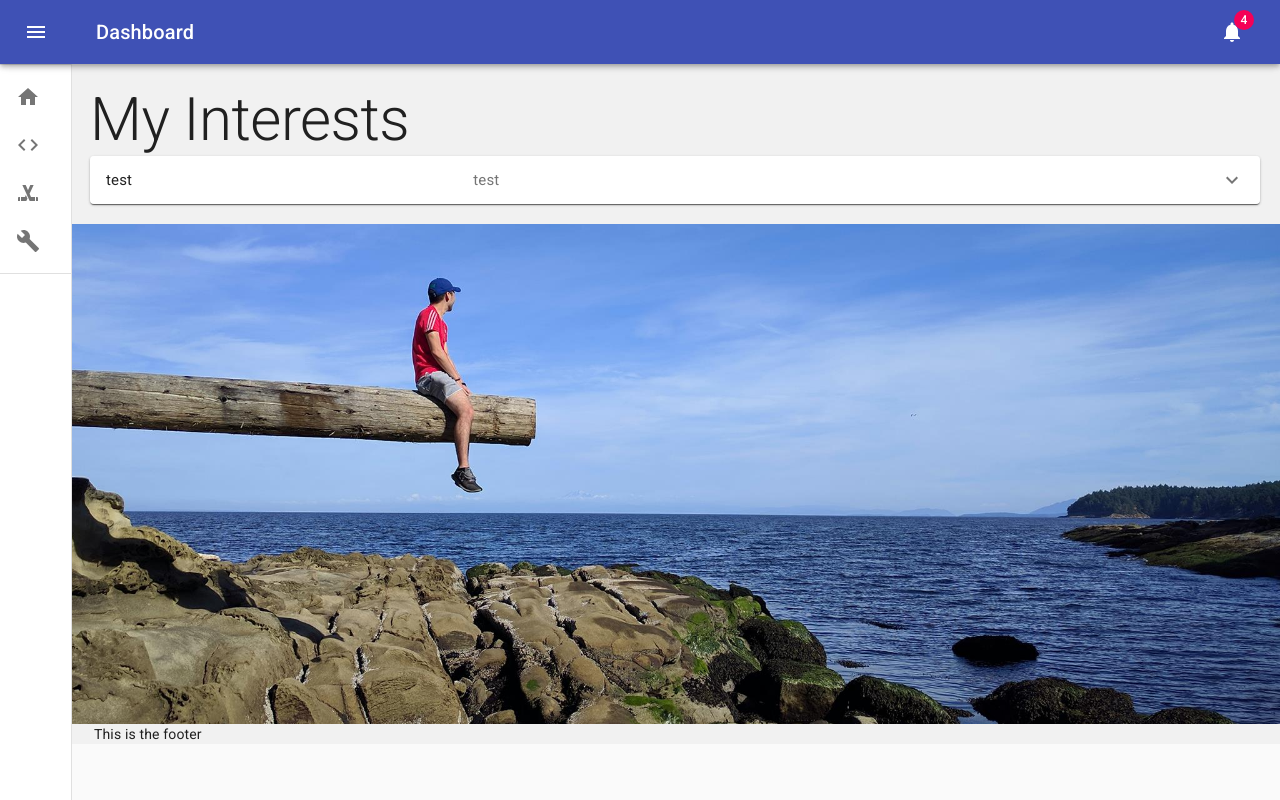
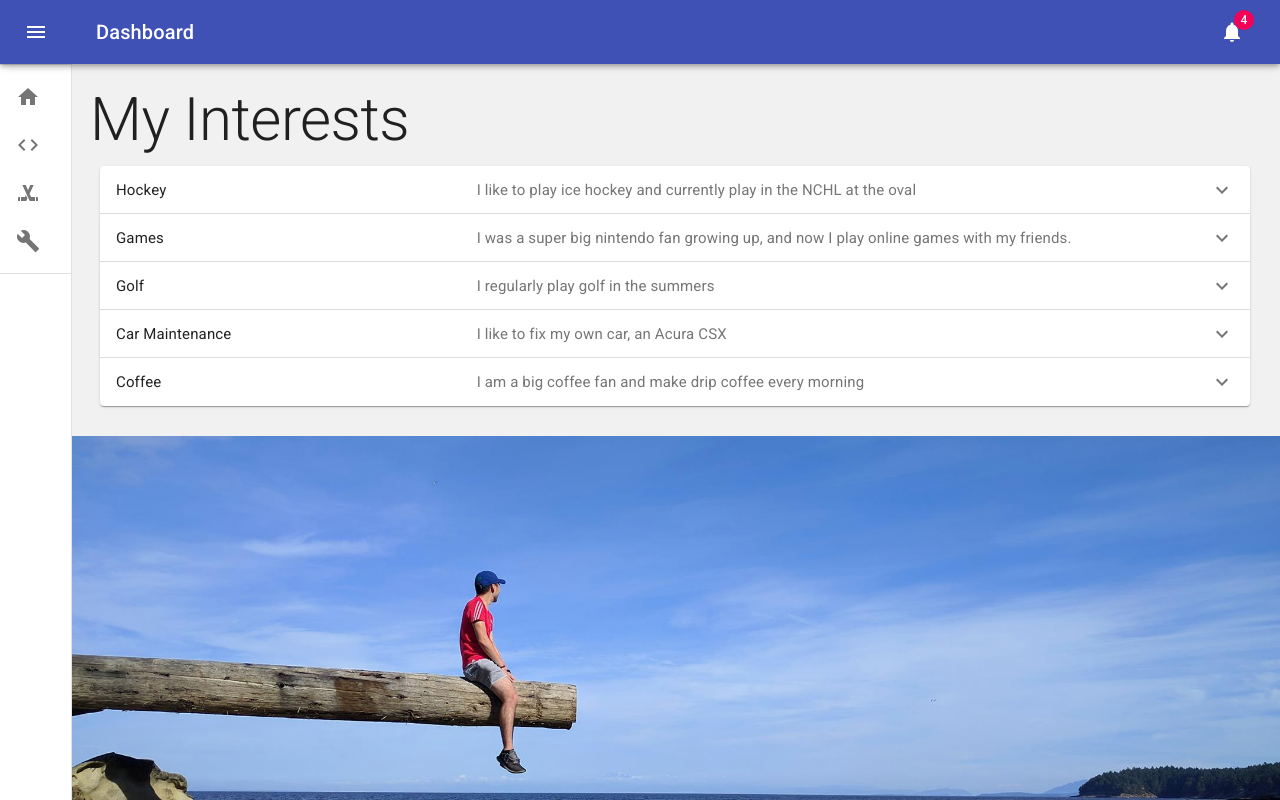
Before and after one commit to LucMurakami/lucmurakami-website-frontend, a React (Create React App) app: page /interests in a window 1280 px wide. Shown: the top 800 px of the page. Built offline with nearby package versions, Linux system fonts and the light colour scheme.

Commit message:
Updated Interests Screen

```diff
--- a/src/Components/ControlledExpansionPanel.js
+++ b/src/Components/ControlledExpansionPanel.js
@@ -1,11 +1,18 @@
-import React from "react";
+import React, { useState } from "react";
 import { makeStyles } from "@material-ui/core/styles";
-import {ExpansionPanel, ExpansionPanelDetails,ExpansionPanelSummary, Typography} from "@material-ui/core";
+import {
+  ExpansionPanel,
+  ExpansionPanelDetails,
+  ExpansionPanelSummary,
+  Typography,
+  Link,
+} from "@material-ui/core";
 import ExpandMoreIcon from "@material-ui/icons/ExpandMore";
 
 const useStyles = makeStyles((theme) => ({
   root: {
     width: "100%",
+    padding: 10,
   },
   heading: {
     fontSize: theme.typography.pxToRem(15),
@@ -20,7 +27,7 @@ const useStyles = makeStyles((theme) => ({
 
 const ControlledExpansionPanel = ({ data }) => {
   const classes = useStyles();
-  const [expanded, setExpanded] = React.useState(false);
+  const [expanded, setExpanded] = useState(false);
 
   const handleChange = (panel) => (event, isExpanded) => {
     setExpanded(isExpanded ? panel : false);
@@ -33,6 +40,8 @@ const ControlledExpansionPanel = ({ data }) => {
           <ExpansionPanel
             expanded={expanded === `panel${index}`}
             onChange={handleChange(`panel${index}`)}
+            key={index}
+            className={classes.expansionPanel}
           >
             <ExpansionPanelSummary
               expandIcon={<ExpandMoreIcon />}
@@ -47,9 +56,20 @@ const ControlledExpansionPanel = ({ data }) => {
               </Typography>
             </ExpansionPanelSummary>
             <ExpansionPanelDetails>
-              <Typography>
-                {interest.description}
-              </Typography>
+              <div>
+                <Typography variant="p">{interest.description}</Typography>
+                {interest.link && (
+                  <Link
+                    component="button"
+                    variant="body2"
+                    onClick={() => {
+                      window.open(data.link);
+                    }}
+                  >
+                    {interest.linkDescription}
+                  </Link>
+                )}
+              </div>
             </ExpansionPanelDetails>
           </ExpansionPanel>
         );
--- a/src/Views/Interests/InterestsScreen.js
+++ b/src/Views/Interests/InterestsScreen.js
@@ -16,9 +16,7 @@ const InterestsScreen = ({ data }) => {
     <Container className={classes.containerStyle}>
       <div className={classes.appBarSpacer} />
       <Typography variant="h2">My Interests</Typography>
-      <Paper>
-        <ControlledExpansionPanel data={data} />
-      </Paper>
+      <ControlledExpansionPanel data={data} />
     </Container>
   );
 };
--- a/src/Views/Interests/index.js
+++ b/src/Views/Interests/index.js
@@ -4,10 +4,32 @@ import InterestsScreen from './InterestsScreen'
 const Interests = () => {
   const data = [
     {
-      title: "test",
-      expansionPanelSummary: "test",
-      description: "test",
-    }
+      title: "Hockey",
+      expansionPanelSummary: "I like to play ice hockey and currently play in the NCHL at the oval",
+      description: "I have been playing ice hockey since late 2018, and currenctly play for the NCHL team Ninja Pandas. Previously I also played for the Flying Saucers.",
+      link: "http://stats.nchl.com/site/3333/page.asp?Site=9818&page=Players&LeagueID=9818&SeasonID=27&DivisionID=24&TeamID=5596&PlayerID=37787&Section=Home",
+      linkDescription: "NCHL Stats Page"
+    },
+    {
+      title: "Games",
+      expansionPanelSummary: "I was a super big nintendo fan growing up, and now I play online games with my friends.",
+      description: "I am a hugh Legend of Zelda fan. I play a mean Link in super smash bros, and currently am playing Borderlands with my friends in my spare time.",
+    },
+    {
+      title: "Golf",
+      expansionPanelSummary: "I regularly play golf in the summers",
+      description: "I've been playing golf since I was younger. But I'm still not very good haha.",
+    },
+    {
+      title: "Car Maintenance",
+      expansionPanelSummary: "I like to fix my own car, an Acura CSX",
+      description: "I usually try to do all my own car repairs, if it doesn't involve major areas of the engine or the suspension. I've changed my alternator, spark plugs, brakes, oil + filters, among others.",
+    },
+    {
+      title: "Coffee",
+      expansionPanelSummary: "I am a big coffee fan and make drip coffee every morning",
+      description: "I love coffee and I usually take home coffee from whereever I visit, or ask for coffee as a souvenier. My favourite coffee is Kona from Hawaii.",
+    },
   ]
 
   return (
```
